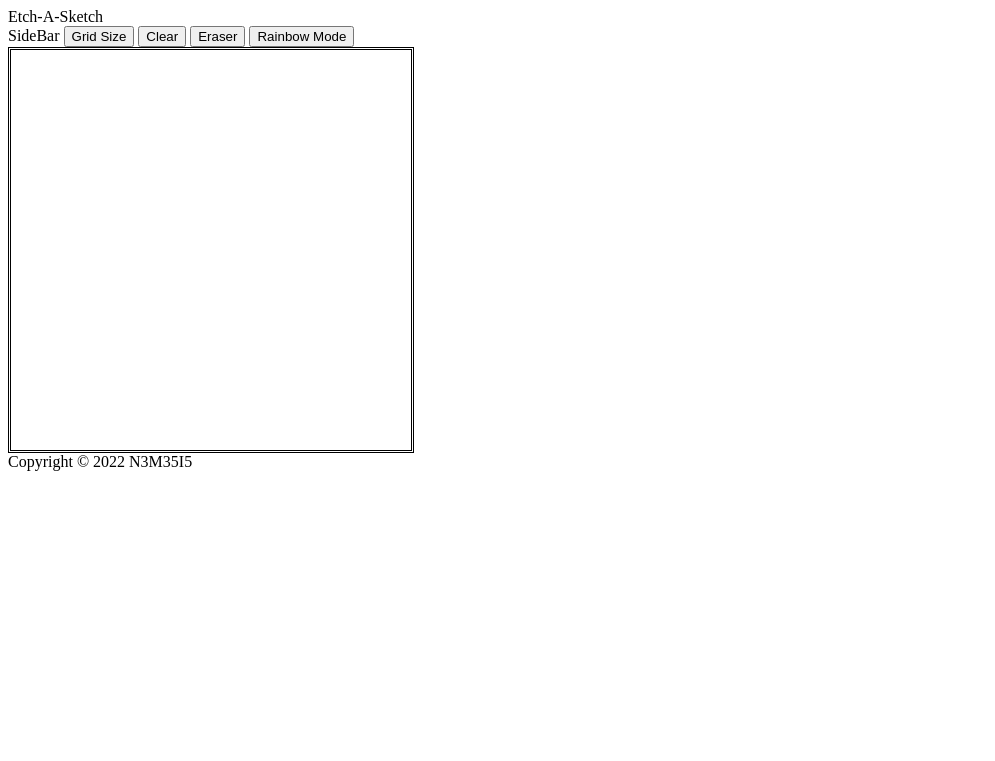
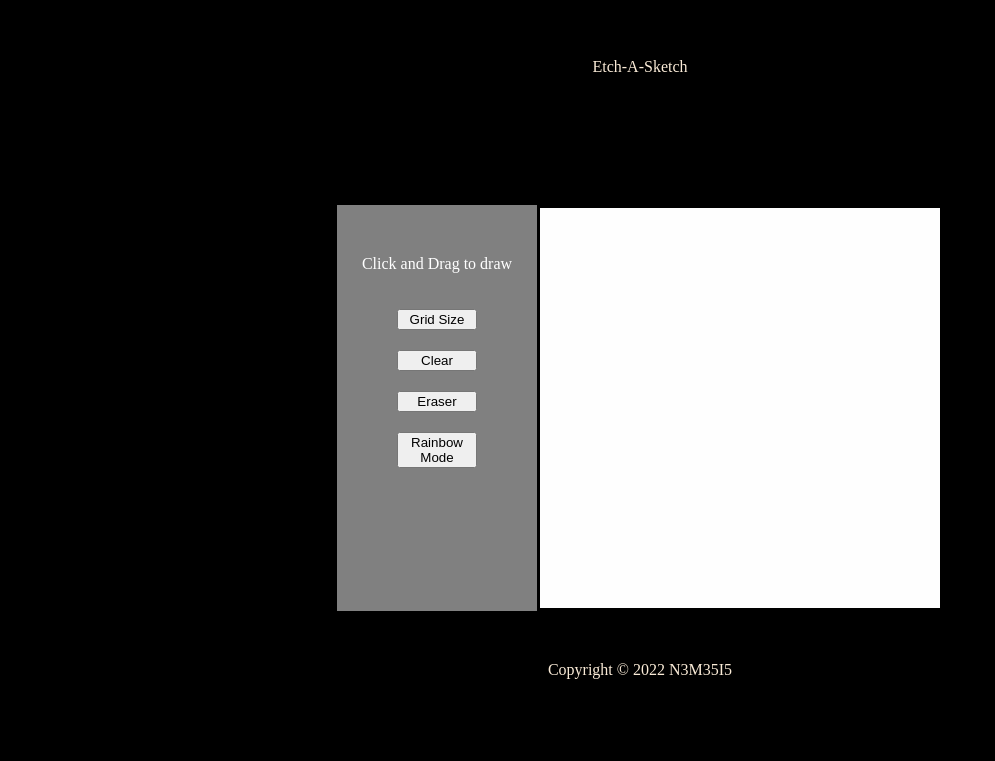
Before and after one commit to N3M35I5/Odin_etch_a_sketch, a plain HTML site: page index.html in a window 1280 px wide. Shown: the whole page, without its empty margins (0-995 px from the left). Drawn offline with Linux system fonts and the light colour scheme.

Commit message:
Added CSS

```diff
--- a/index.html
+++ b/index.html
@@ -13,19 +13,17 @@
         Etch-A-Sketch
     </div>
     <div id="content">
-        <div id="sidebar">SideBar
-            <button id="gridSize">Grid Size</button>
-            <button id="clear">Clear</button>
+        <div id="sidebar">
+            <p>Click and Drag to draw</p>
+            <button id="gridSize" class="button-5">Grid Size</button>
+            <button id="clear" class="button-5">Clear</button>
             <!--
                 <button id="invert">Invert</button>
             -->
-            <button id="eraser">Eraser</button>
-            <button id="colorMode">Rainbow Mode</button>
+            <button id="eraser" class="button-5">Eraser</button>
+            <button id="colorMode" class="button-5">Rainbow Mode</button>
         </div>
-        <div id="mainContent">
-
-            <div id="container"></div>
-        </div>
+        <div id="container"></div>
     </div>
     <div id="footer">
         Copyright © 2022 N3M35I5
--- a/index.js
+++ b/index.js
@@ -8,6 +8,7 @@ function sketch(gridSize=16)
         {
             const col = document.createElement('div');
             col.classList.add('column');
+            col.style.background=eraserClr;
             row.appendChild(col);
         }
         if(i==0)
--- a/style.css
+++ b/style.css
@@ -21,3 +21,46 @@
     background-color: aqua;
     border-color: gray;
 }
+body
+{
+    display: flex;
+    align-items: center;
+    flex-direction: column;
+    background-color: black;
+    min-height: 100vh;
+}
+#header,#footer
+{
+    color: antiquewhite;
+    flex: 1;
+    margin: 50px 0px 50px 0px;
+}
+
+#content
+{
+    display: flex;
+
+}
+#sidebar
+{
+    background-color: gray;
+    width: 200px;
+    display: flex;
+    flex-direction: column;
+
+    align-items: center;
+    gap: 20px;
+
+}
+
+.button-5
+{
+    width: 80px;
+}
+
+#sidebar p
+{
+    color: white;
+    margin-top: 50px;
+    padding-bottom: 500 px;
+}
```
